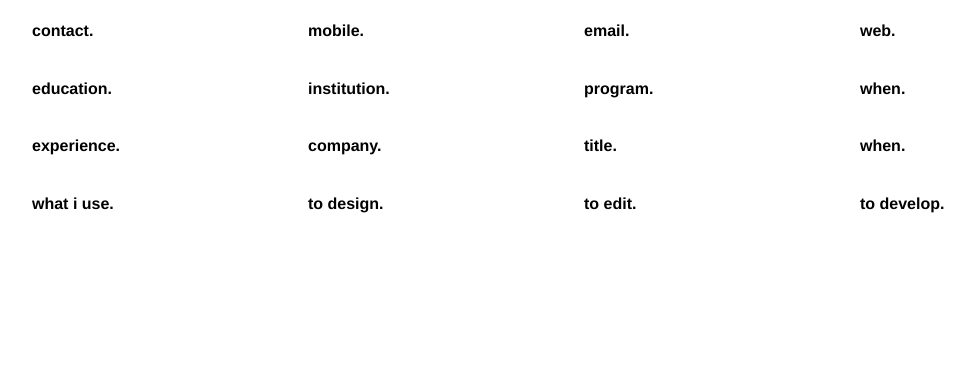
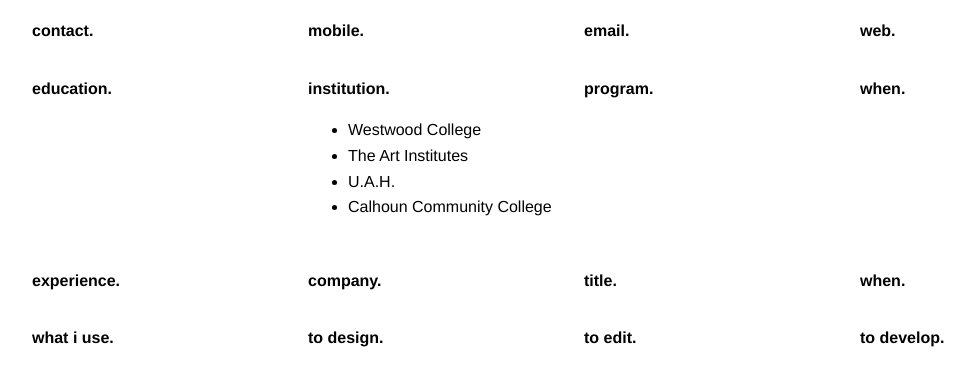
Before and after one commit to psdpainter/psdpainter.github.io, a plain HTML site: page index.html in a window 1280 px wide. Shown: the part 129-514 px from the top of the page, without its empty margins (72-1047 px from the left). Drawn offline with Linux system fonts and the light colour scheme.

Commit message:
Update index.html

```diff
--- a/index.html
+++ b/index.html
@@ -17,12 +17,15 @@
                     </div>
                     <div class="column">
                         <h4>mobile.</h4>
+                        <div class="content"></div>
                     </div>
                     <div class="column">
                         <h4>email.</h4>
+                        <div class="content"></div>
                     </div>
                     <div class="column">
                         <h4>web.</h4>
+                        <div class="content"></div>
                     </div>
                 </header>
             </section>
@@ -33,6 +36,14 @@
                     </div>
                     <div class="column">
                         <h4>institution.</h4>
+                        <div class="content">
+                            <ul>
+                                <li>Westwood College</li>
+                                <li>The Art Institutes</li>
+                                <li>U.A.H.</li>
+                                <li>Calhoun Community College</li>
+                            </ul>
+                        </div>
                     </div>
                     <div class="column">
                         <h4>program.</h4>
```
